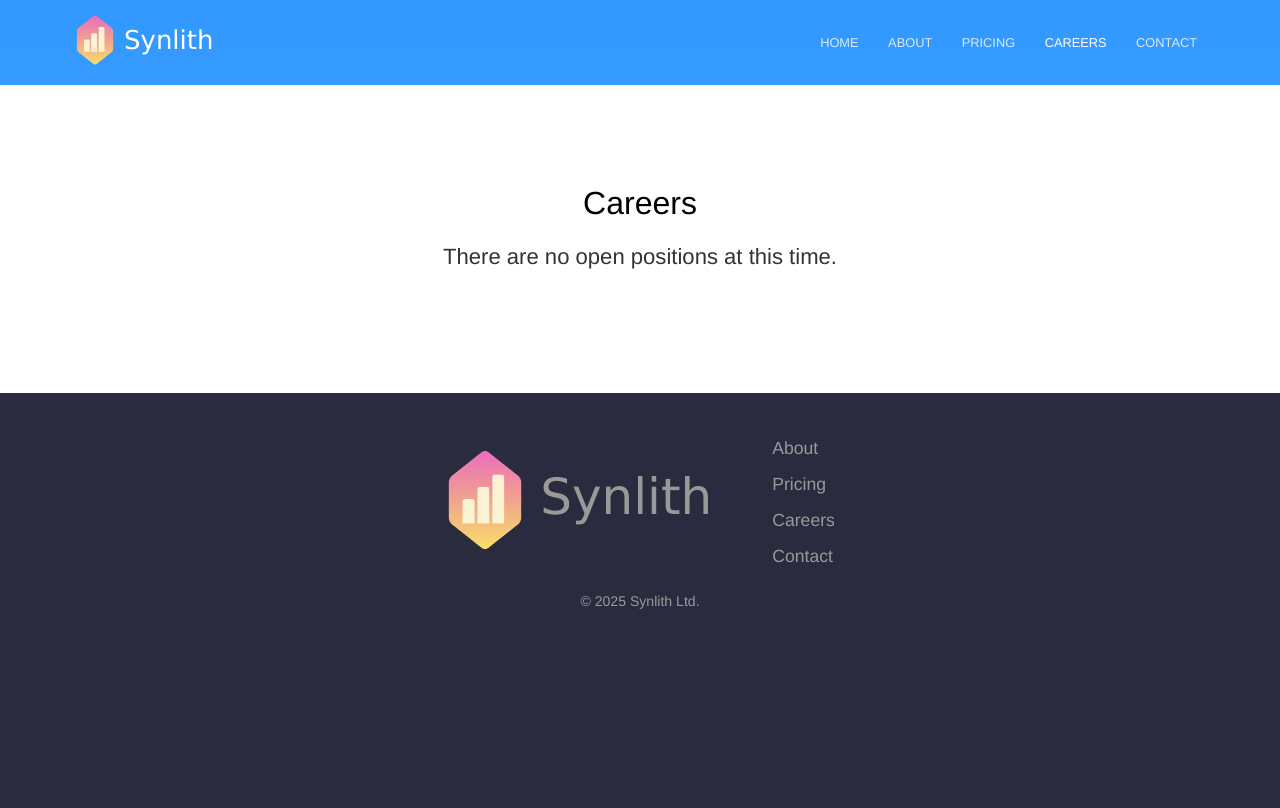
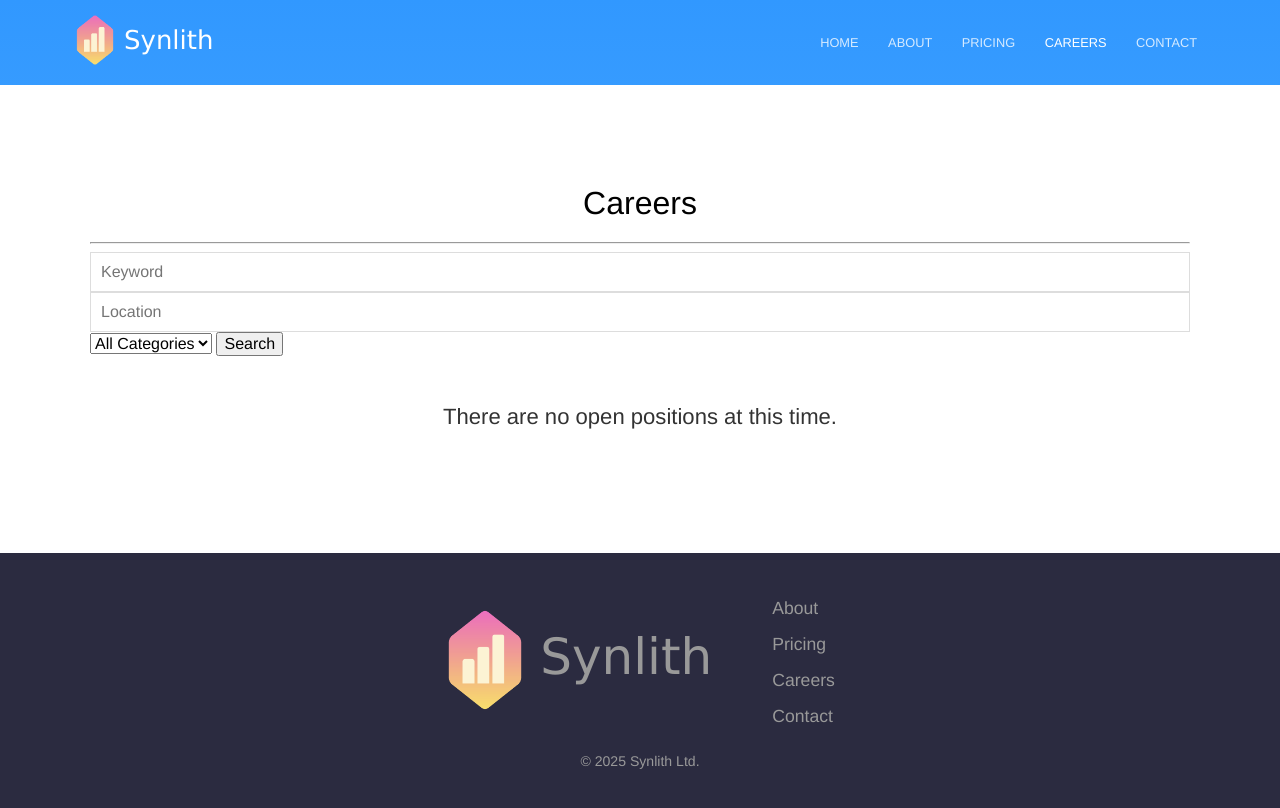
Before and after one commit to derpyjim/PRSyn, a Jekyll site: the page built from careers.html, in a window 1280 px wide. Shown: the top 808 px of the page. Built offline with Jekyll 4.4.1, drawn with Linux system fonts in a browser that asks for light colours.

Commit message:
Update careers.html

```diff
--- a/careers.html
+++ b/careers.html
@@ -9,6 +9,21 @@
         <div class="container flex">
             <div class="text editable">
                 <h4 class="editable">Careers</h4>
+                <hr></hr>
+                <form class="job-search-form">
+                    <input type="text" placeholder="Keyword" class="search-input">
+                    <input type="text" placeholder="Location" class="search-input">
+                    <select class="search-input">
+                        <option value="">All Categories</option>
+                        <option value="management">Management</option>
+                        <option value="engineering">Technology</option>
+                        <option value="engineering">Business</option>
+                        <option value="marketing">Marketing</option>
+                        <option value="marketing">Internships</option>
+                    </select>
+                    <button type="submit" class="search-button">Search</button>
+                </form>
+                <br><br>
                 <p class="subtext editable">There are no open positions at this time.</p>
             </div>
         </div>
```
